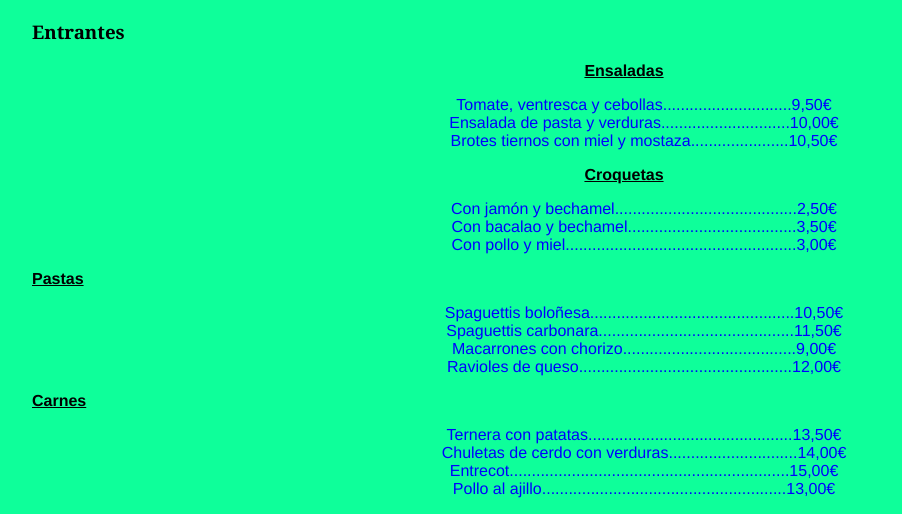
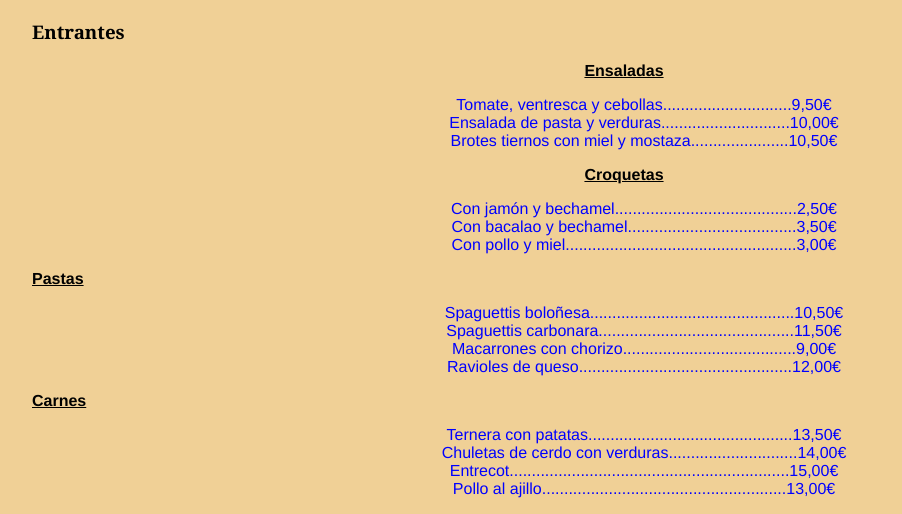
Before and after one commit to miguelmendozaa/Menu_restaurante, a plain HTML site: page index.html in a window 1280 px wide. Shown: the top 514 px of the page, without its empty margins (56-958 px from the left). Drawn offline with Linux system fonts and the light colour scheme.

Commit message:
Miguel Mendoza Andrea Mora

```diff
--- a/color.css
+++ b/color.css
@@ -1,5 +1,5 @@
 body {
-    background-color:rgba(0, 255, 149, 0.945);
+    background-color:rgba(240, 206, 144, 0.945);
     padding-left: 5em;
     font-family: Georgia, "Times New Roman",
         Times, serif;
```
